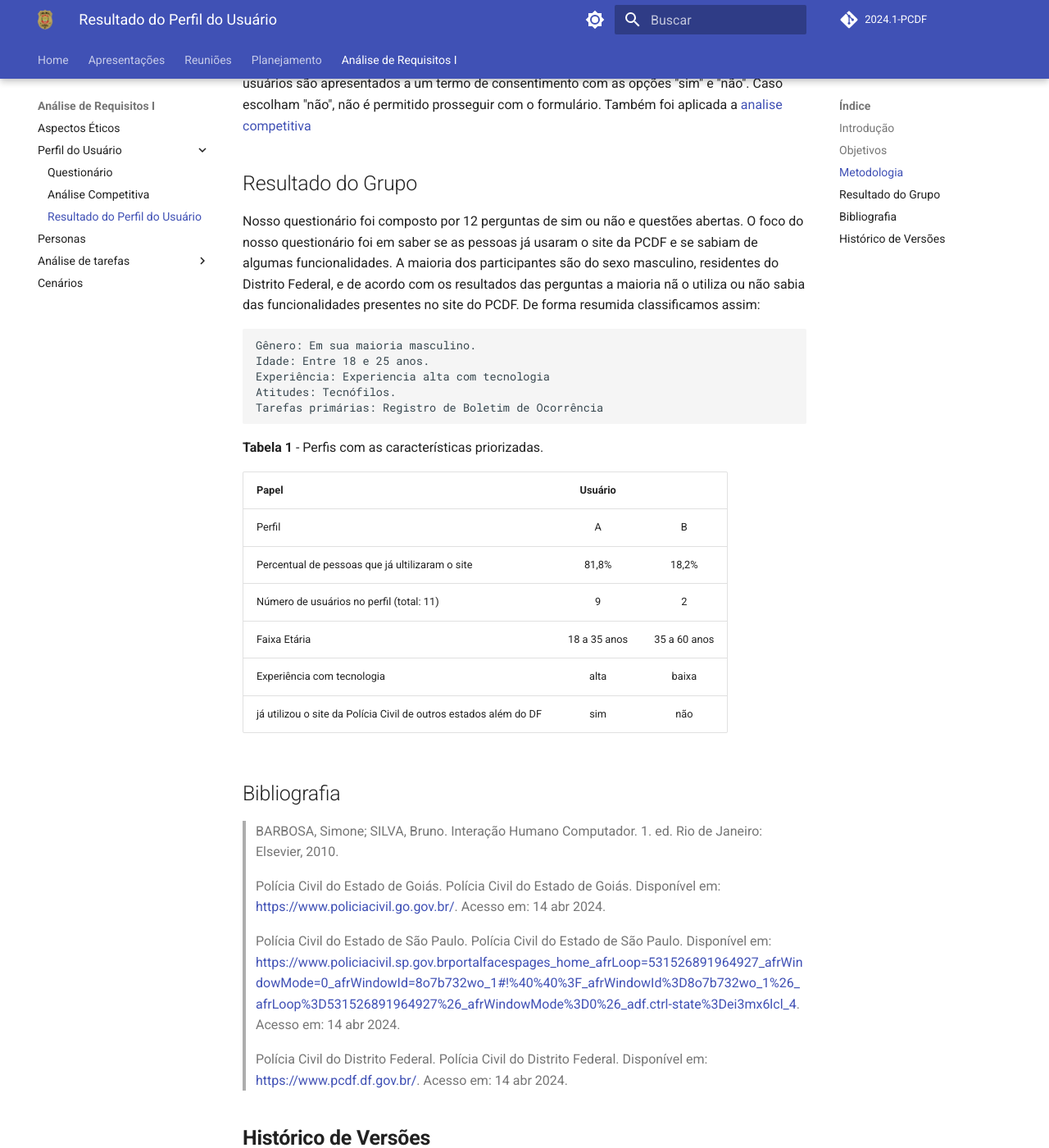
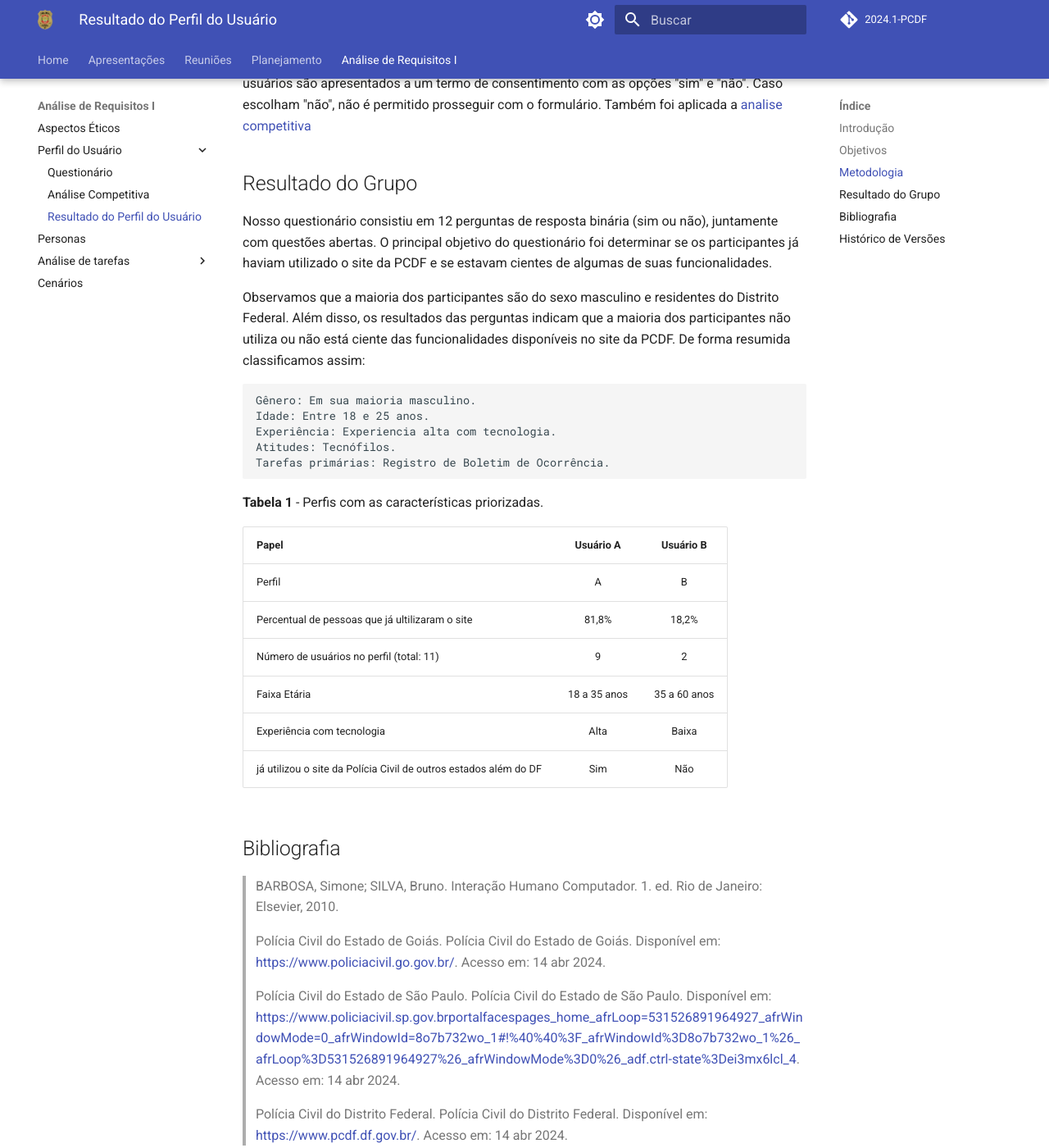
Before and after one commit to Interacao-Humano-Computador/2024.1-PCDF, an MkDocs documentation site: the page built from docs/analise_requisitos1/perfil_do_usuario/resultado.md, in a window 1280 px wide and 1400 px high, scrolled down 704 px. Shown: the whole window at 82% size. Built offline with MkDocs 1.6.1 and Material for MkDocs 9.7.7, drawn with Linux system fonts in a browser that asks for light colours; comment, search, counter and statistics services are not loaded.

Commit message:
Revisão do resultado do grupo

```diff
--- a/docs/analise_requisitos1/perfil_do_usuario/resultado.md
+++ b/docs/analise_requisitos1/perfil_do_usuario/resultado.md
@@ -11,28 +11,29 @@
 
 ## Resultado do Grupo
 
-Nosso questionário foi composto por 12 perguntas de sim ou não e questões abertas. O foco do nosso questionário foi em saber se as pessoas já usaram o site da PCDF e se sabiam de algumas funcionalidades.
-A maioria dos participantes são do sexo masculino, residentes do Distrito Federal, e de acordo com os resultados das perguntas a maioria nã o utiliza ou não sabia das funcionalidades presentes no site do PCDF.
+Nosso questionário consistiu em 12 perguntas de resposta binária (sim ou não), juntamente com questões abertas. O principal objetivo do questionário foi determinar se os participantes já haviam utilizado o site da PCDF e se estavam cientes de algumas de suas funcionalidades.
+
+Observamos que a maioria dos participantes são do sexo masculino e residentes do Distrito Federal. Além disso, os resultados das perguntas indicam que a maioria dos participantes não utiliza ou não está ciente das funcionalidades disponíveis no site da PCDF.
 De forma resumida classificamos assim:
 
     Gênero: Em sua maioria masculino.
     Idade: Entre 18 e 25 anos.
-    Experiência: Experiencia alta com tecnologia
+    Experiência: Experiencia alta com tecnologia.
     Atitudes: Tecnófilos.
-    Tarefas primárias: Registro de Boletim de Ocorrência
+    Tarefas primárias: Registro de Boletim de Ocorrência.
 
 
 
 **Tabela 1** - Perfis com as características priorizadas.
 
-| Papel                                    |                  Usuário                  |               |
+| Papel                                    |                  Usuário   A               |       Usuário B        |
 | ---------------------------------------- | :---------------------------------------: | :-----------: |
 | Perfil                                   |                     A                     |       B       |
 | Percentual de pessoas que já ultilizaram o site    |                 81,8%                   |    18,2%    |
 | Número de usuários no perfil (total: 11) |                    9                     |       2       |
 |Faixa Etária                              |                18 a 35 anos              |       35 a 60 anos       |
-|Experiência com tecnologia                |                   alta                     |     baixa     |
-| já utilizou o site da Polícia Civil de outros estados além do DF |                   sim                    |       não     |
+|Experiência com tecnologia                |                   Alta                     |     Baixa     |
+| já utilizou o site da Polícia Civil de outros estados além do DF |                   Sim                    |       Não     |
 
 
 
```
Also changed, not shown: other parts of docs/analise_requisitos1/perfil_do_usuario/resultado.md (+1 -1 lines).
